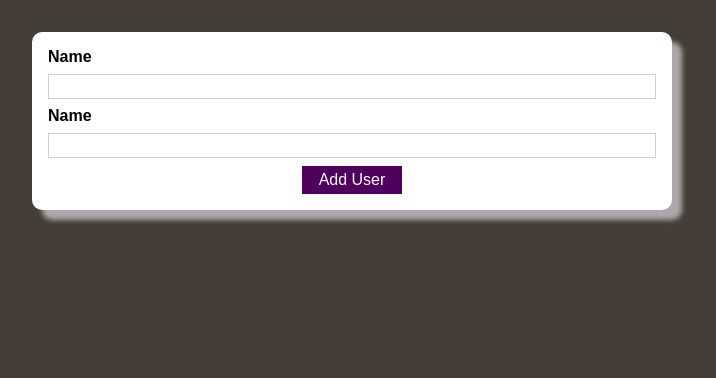
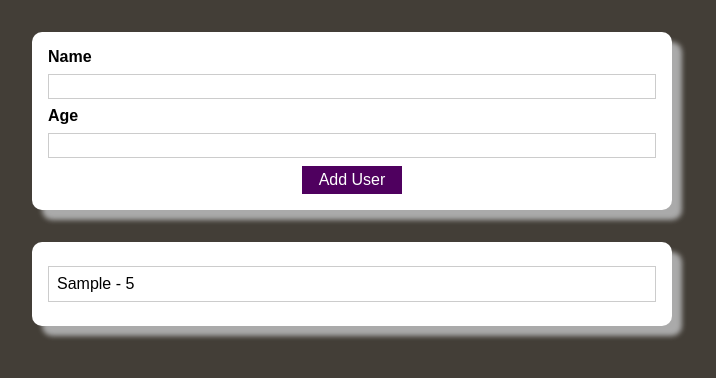
Before and after one commit to ajamarco/react-udemy-user-records, a React (Create React App) app: page / in a window 1280 px wide. Both pictures are taken after typing "Sample", "5" into the empty fields and a click on the button "Add User". Shown: the top 378 px of the page, without its empty margins (288-1004 px from the left). Built offline with nearby package versions, Linux system fonts and the light colour scheme.

Commit message:
rendered users list

```diff
--- a/src/App.js
+++ b/src/App.js
@@ -1,11 +1,20 @@
-import React from 'react';
+import React, {useState} from 'react';
 import AddUser from './components/users/AddUser'
-
+import UsersList from './components/users/UsersList'
 
 function App() {
+  const [users, setUsers] = useState([]);
+
+  const handleAddUser = (name, age) => {
+    setUsers(preState => {
+      return [...users, {name: name, age: age}];
+    })
+  }
+
   return (
     <div>
-      <AddUser/>
+      <AddUser onAddUser={handleAddUser}/>
+      <UsersList users={users}/>
     </div>
   );
 }
--- a/src/components/users/AddUser.js
+++ b/src/components/users/AddUser.js
@@ -3,7 +3,7 @@ import Card from "../UI/Card";
 import Button from "../UI/Button";
 import "./AddUser.css";
 
-export default function AddUser() {
+export default function AddUser({onAddUser}) {
     const [username, setUsername] = useState("");
     const [age, setAge] = useState("");
 
@@ -12,7 +12,7 @@ export default function AddUser() {
         if (username === "" || age === "") {
             console.log("not valid");
         } else {
-            console.log(`${username} ${age}`);
+            onAddUser(username, age);
             setUsername("");
             setAge("");
         }
@@ -37,7 +37,7 @@ export default function AddUser() {
                     onChange={handleInputchange}
                     value={username}
                 />
-                <label htmlFor="age">Name</label>
+                <label htmlFor="age">Age</label>
                 <input
                     type="number"
                     name="age"
@@ -45,7 +45,7 @@ export default function AddUser() {
                     onChange={handleInputchange}
                     value={age}
                 />
-                <Button type="submit" handleClick={handleSubmit}>
+                <Button btnType="submit" handleClick={handleSubmit}>
                     Add User
                 </Button>
             </form>
--- /dev/null
+++ b/src/components/users/UsersList.css
@@ -0,0 +1,16 @@
+.users {
+    margin: 2rem auto;
+    width: 90%;
+    max-width: 40rem;
+  }
+
+  .users ul {
+    list-style: none;
+    padding: 1rem;
+  }
+
+  .users li {
+    border: 1px solid #ccc;
+    margin: 0.5rem 0;
+    padding: 0.5rem;
+  }
--- /dev/null
+++ b/src/components/users/UsersList.js
@@ -0,0 +1,19 @@
+import React from 'react'
+import Card from '../UI/Card'
+import "./UsersList.css";
+
+export default function UsersList({users}) {
+    const renderUser = (user, i) => {
+        return(
+            <li key={i}>{user.name} - {user.age}</li>
+        )
+    }
+
+    return (
+        <Card className="users">
+            <ul>
+                {users.map((user, index) => renderUser(user, index))}
+            </ul>
+        </Card>
+    )
+}
```
